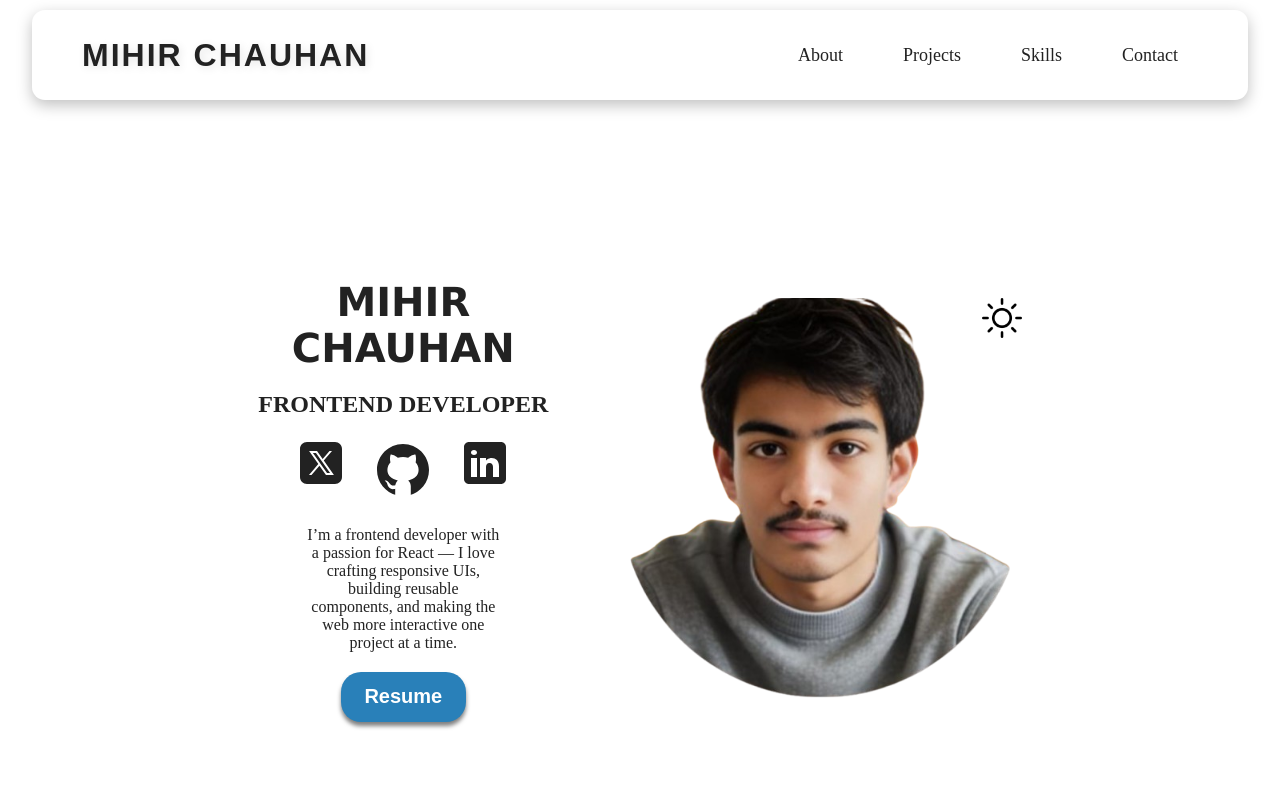
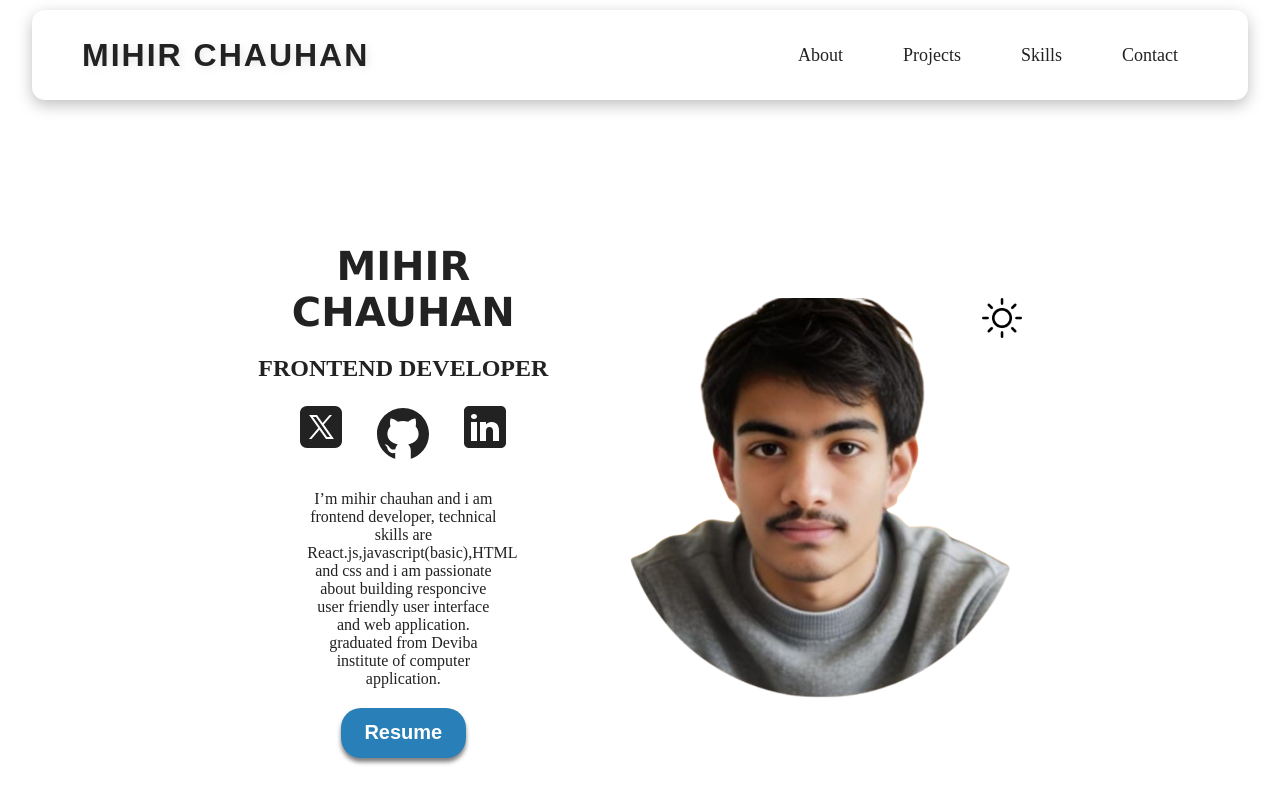
Before and after one commit to iammihirchauhan/MihirPortfolio, a React (Vite) app: page / in a window 1280 px wide. Shown: the top 800 px of the page. Built offline with nearby package versions, Linux system fonts and the light colour scheme.

Commit message:
commited

```diff
--- a/src/components/Hero.jsx
+++ b/src/components/Hero.jsx
@@ -50,9 +50,10 @@ export const Hero = () => {
           </a>
         </span>
         <p className="description">
-          I’m a frontend developer with a passion for React — I love crafting
-          responsive UIs, building reusable components, and making the web more
-          interactive one project at a time.
+          I’m mihir chauhan and i am frontend developer, technical skills are
+          React.js,javascript(basic),HTML and css and i am passionate about
+          building responcive user friendly user interface and web application.
+          graduated from Deviba institute of computer application.
         </p>
         <a href={resume}>
           <button className="hover" download>
```
